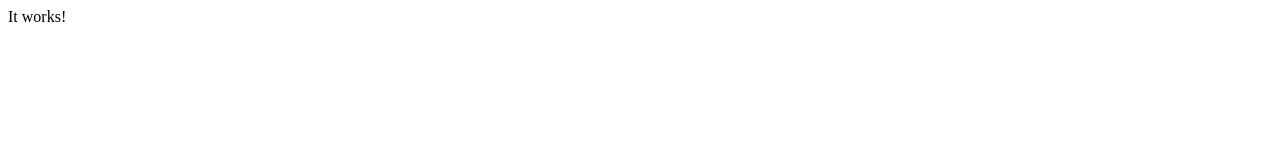
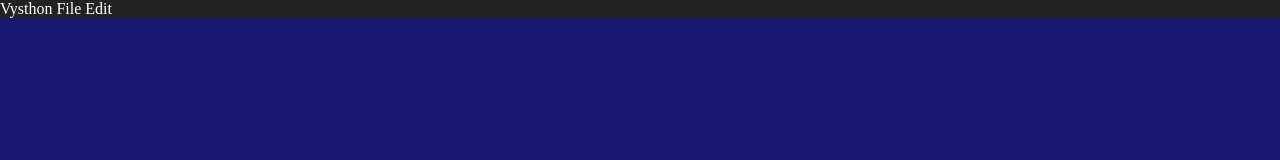
Before and after one commit to scoutchorton/vysthon, a plain HTML site: page static/index.html in a window 1280 px wide. Drawn offline with Linux system fonts and the light colour scheme.

Commit message:
Boilerplate HTML/CSS

```diff
--- a/static/index.html
+++ b/static/index.html
@@ -1 +1,24 @@
-It works!
+<!DOCTYPE html>
+
+<html>
+	<head>
+		<title>Vysthon</title>
+
+		<!----------------->
+		<!-- Stylesheets -->
+		<!----------------->
+		<link rel="stylesheet" type="text/css" href="./styles/styles.css" />
+
+		<!------------->
+		<!-- Scripts -->
+		<!------------->
+		<!-- <script src="scripts/"></script> -->
+	</head>
+	<body>
+		<div id="nav">
+			<span>Vysthon</span>
+			<span>File</span>
+			<span>Edit</span>
+		</div>
+	</body>
+</html>
--- /dev/null
+++ b/static/styles/styles.css
@@ -0,0 +1,32 @@
+:root {
+	/* Blue shades */
+	--blueprint: midnightblue;
+
+	/* Yellow shades */
+
+	/* Light shades */
+	--backdrop-light: white;
+
+	/* Dark shades */
+	--backdrop-dark: #222222;
+}
+
+html, body {
+	height: 100%;
+	margin: 0;
+	padding: 0;
+	width: 100%;
+
+	background: var(--blueprint);
+}
+
+#nav {
+	width: 100%;
+
+	background: var(--backdrop-dark);
+	color: white;
+}
+body.light #nav {
+	background: var(--backdrop-light);
+	color: black;
+}
```
